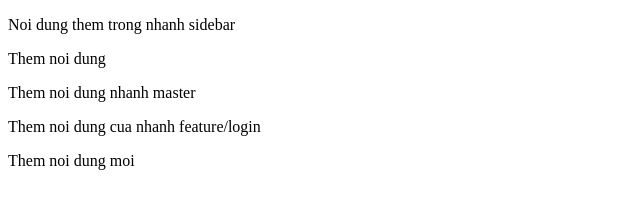
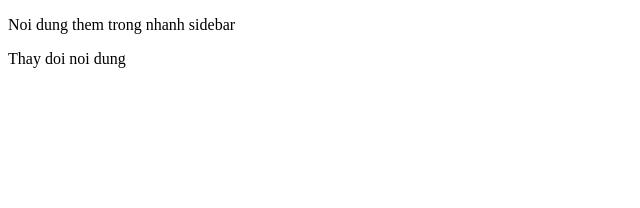
Before and after one commit to ngocyenns/project, a plain HTML site: page index.html in a window 1280 px wide. Shown: the whole page, without its empty margins (0-640 px from the left). Drawn offline with Linux system fonts and the light colour scheme.

Commit message:
Update index.html

```diff
--- a/index.html
+++ b/index.html
@@ -13,10 +13,6 @@
 
 
     -->
-
-    <p>Them noi dung</p>
-    <p>Them noi dung nhanh master</p>
-    <p>Them noi dung cua nhanh feature/login</p>
-    <p>Them noi dung moi</p>
+    <p>Thay doi noi dung</p>
 </body>
 </html>
```
